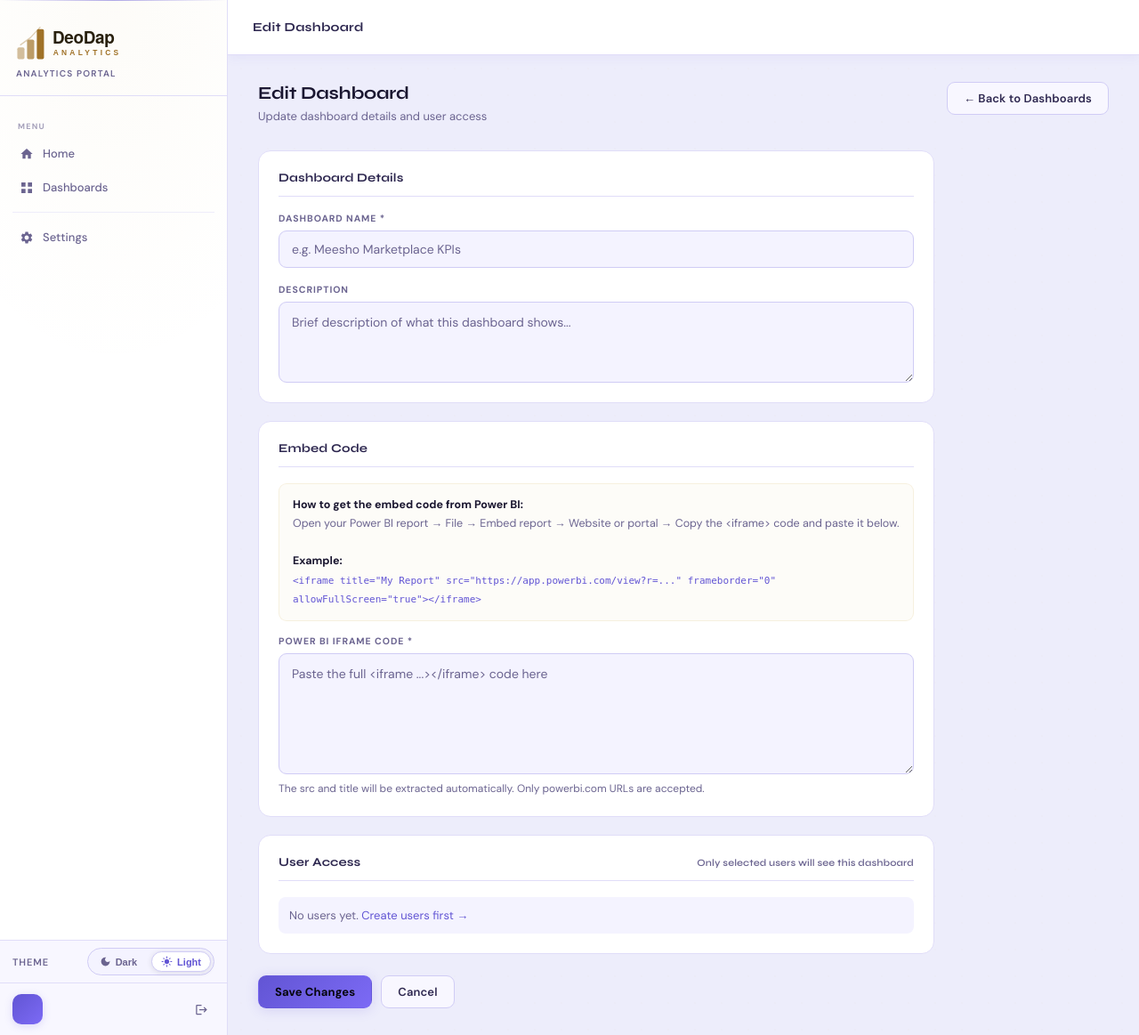
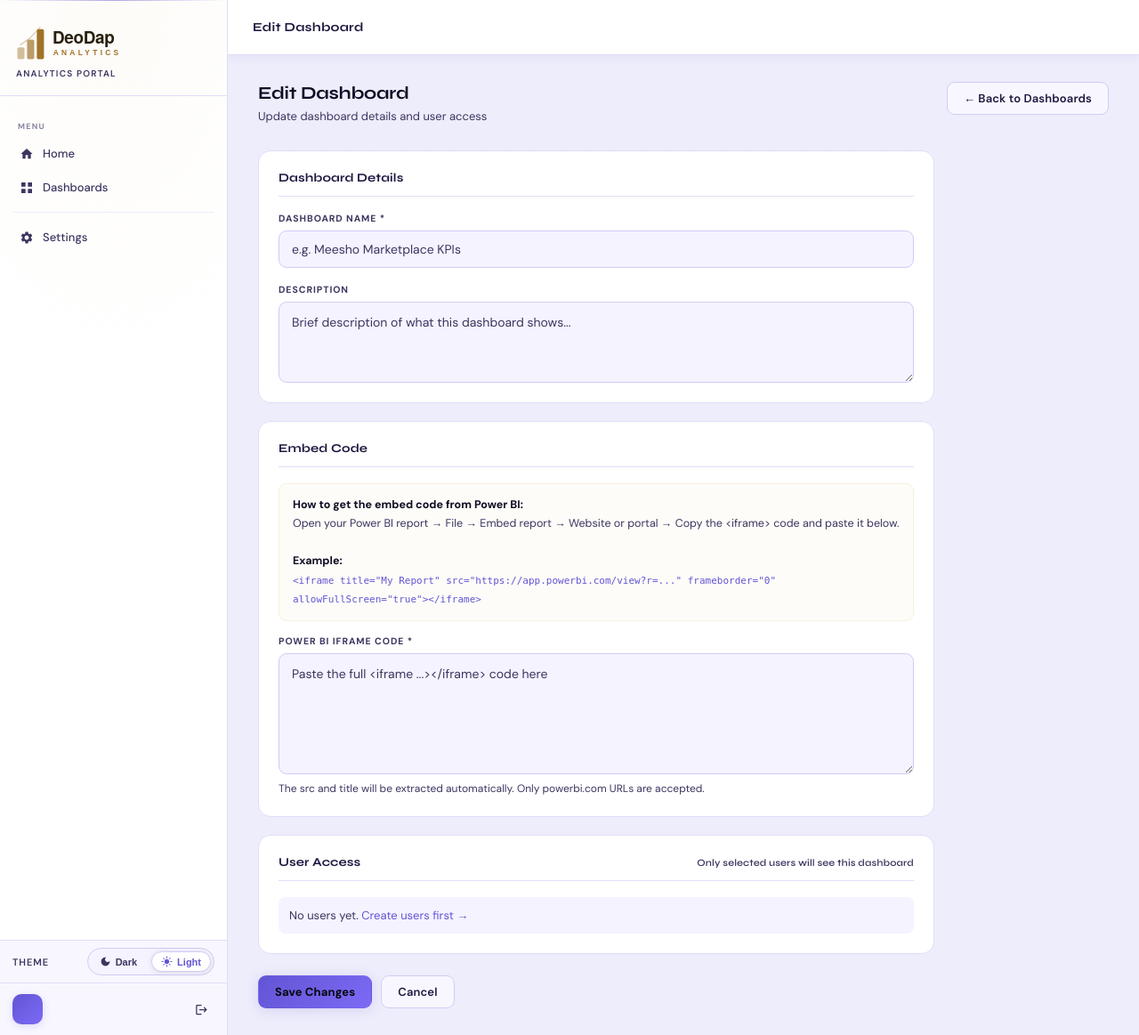
Before and after one commit to alishdeodap-cmyk/analytics_dash_to_web, a Flask app: template templates/admin/dashboard_form.html in a window 1280 px wide. Shown: the whole page at 89% size. Run offline with Flask 3, Linux system fonts and the light colour scheme; the template is opened without the code that fills it, so the values that code supplies are empty.

Commit message:
fix: Improve text contrast in both light and dark themes
Co-Authored-By: Claude Sonnet 4.6 <noreply@anthropic.com>

```diff
--- a/static/css/main.css
+++ b/static/css/main.css
@@ -27,9 +27,9 @@
     --gold-shadow: 0 4px 20px rgba(124,106,245,0.3);
 
     /* ── Text ── */
-    --text:      #eeeef8;
-    --text2:     #c0c0d8;
-    --muted:     #8888aa;
+    --text:      #f0f0fc;
+    --text2:     #d8d8f0;
+    --muted:     #b0b0cc;
 
     /* ── Status ── */
     --success:   #2dd98e;
@@ -79,9 +79,9 @@ body.light {
     --gold-glow: rgba(98,85,212,0.18);
     --gold-shadow: 0 4px 20px rgba(98,85,212,0.2);
 
-    --text:      #1a1630;
-    --text2:     #2e2850;
-    --muted:     #6b6490;
+    --text:      #0f0c24;
+    --text2:     #1e1840;
+    --muted:     #3d3560;
 
     --success:   #1e8a58;
     --danger:    #d93030;
```
